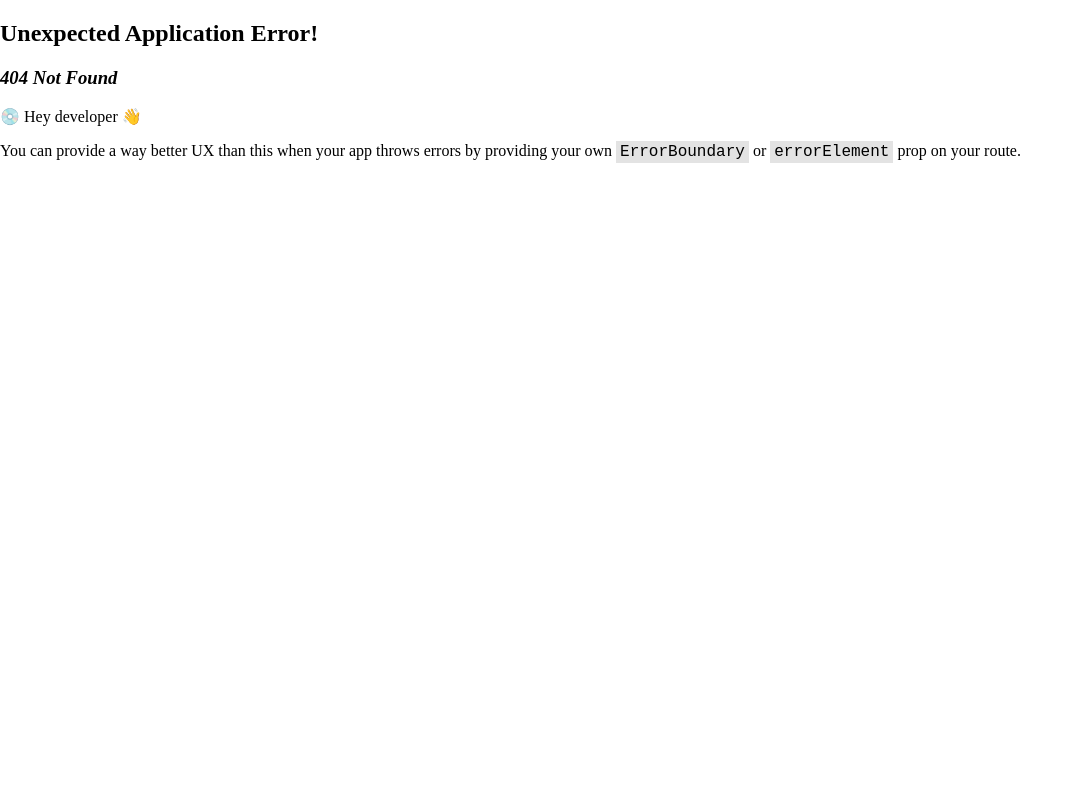
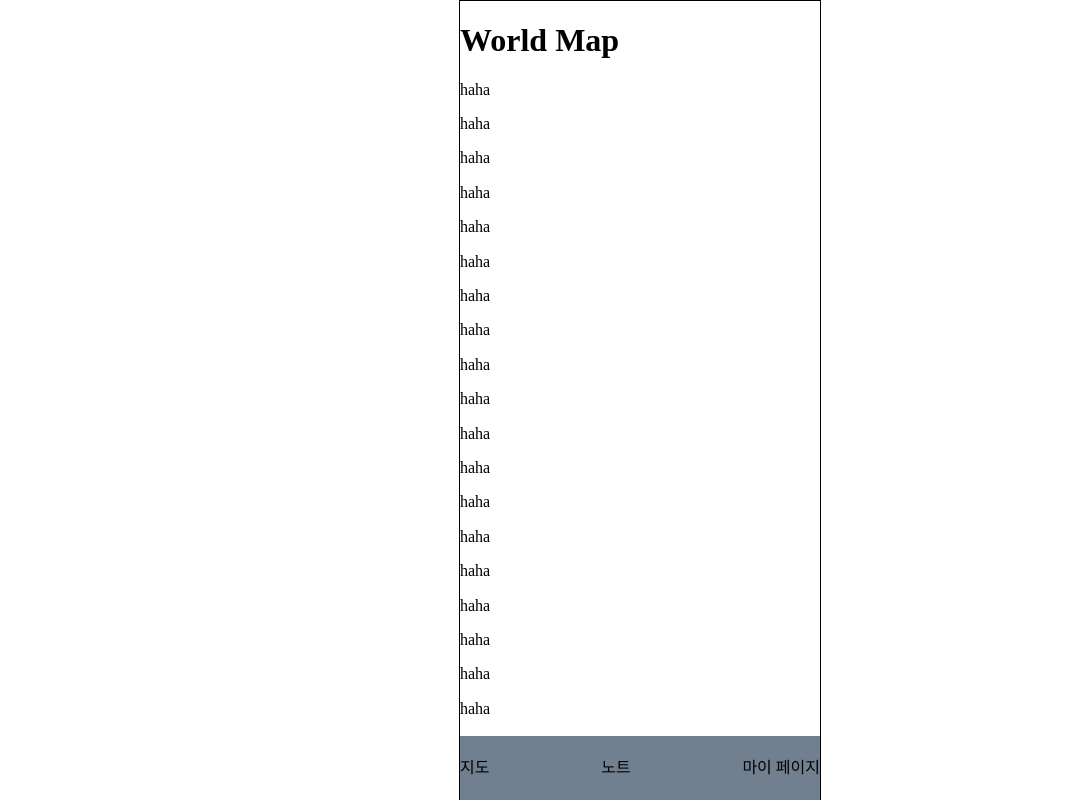
Before and after one commit to teo-sprint-16-3/client, a React (Vite) app: page /map in a window 1280 px wide. Before the commit this address had no page. Shown: the top 800 px of the page, without its empty margins (0-1080 px from the left). Built offline with nearby package versions, Linux system fonts and the light colour scheme.

Commit message:
feat: GNB 컴포넌트 추가

```diff
--- a/src/App.tsx
+++ b/src/App.tsx
@@ -1,10 +1,11 @@
 import { NavLink } from "react-router-dom";
+import DefaultLayout from "./components/DefaultLayout";
 
 export default function App() {
   return (
-    <>
+    <DefaultLayout>
       <h2>Hello from App</h2>
       <NavLink to="/sample">Sample Page</NavLink>
-    </>
+    </DefaultLayout>
   );
 }
--- /dev/null
+++ b/src/components/DefaultLayout/index.module.scss
@@ -0,0 +1,13 @@
+.mostOuterWrapper {
+  display: flex;
+  justify-content: center;
+  align-items: center;
+}
+
+.layout {
+  width: 360px;
+  height: 100%;
+  min-height: 100vh;
+  border: 1px solid black;
+  position: relative;
+}
--- /dev/null
+++ b/src/components/DefaultLayout/index.tsx
@@ -0,0 +1,17 @@
+import GNB from "../GNB";
+import s from "./index.module.scss";
+
+interface DefaultLayoutProps {
+  children: React.ReactNode;
+}
+
+export default function DefaultLayout({ children }: DefaultLayoutProps) {
+  return (
+    <div className={s.mostOuterWrapper}>
+      <div className={s.layout}>
+        <div>{children}</div>
+        <GNB />
+      </div>
+    </div>
+  );
+}
--- /dev/null
+++ b/src/components/GNB/index.module.scss
@@ -0,0 +1,16 @@
+.gnbWrapper {
+  position: fixed;
+  bottom: 0;
+  left: 0;
+  right: 0;
+  width: inherit;
+  height: 64px;
+  background: slategray;
+  display: flex;
+  align-items: center;
+  justify-content: space-between;
+  margin: 0 auto;
+}
+
+.mapSection {
+}
--- /dev/null
+++ b/src/components/GNB/index.tsx
@@ -0,0 +1,11 @@
+import s from "./index.module.scss";
+
+export default function GNB() {
+  return (
+    <div className={s.gnbWrapper}>
+      <div>지도</div>
+      <div>노트</div>
+      <div>마이 페이지</div>
+    </div>
+  );
+}
--- a/src/components/WorldMap/index.tsx
+++ b/src/components/WorldMap/index.tsx
@@ -2,6 +2,56 @@ export default function WorldMap() {
   return (
     <div>
       <h1>World Map</h1>
+      <p>haha</p>
+      <p>haha</p>
+      <p>haha</p>
+      <p>haha</p>
+      <p>haha</p>
+      <p>haha</p>
+      <p>haha</p>
+      <p>haha</p>
+      <p>haha</p>
+      <p>haha</p>
+      <p>haha</p>
+      <p>haha</p>
+      <p>haha</p>
+      <p>haha</p>
+      <p>haha</p>
+      <p>haha</p>
+      <p>haha</p>
+      <p>haha</p>
+      <p>haha</p>
+      <p>haha</p>
+      <p>haha</p>
+      <p>haha</p>
+      <p>haha</p>
+      <p>haha</p>
+      <p>haha</p>
+      <p>haha</p>
+      <p>haha</p>
+      <p>haha</p>
+      <p>haha</p>
+      <p>haha</p>
+      <p>haha</p>
+      <p>haha</p>
+      <p>haha</p>
+      <p>haha</p>
+      <p>haha</p>
+      <p>haha</p>
+      <p>haha</p>
+      <p>haha</p>
+      <p>haha</p>
+      <p>haha</p>
+      <p>haha</p>
+      <p>haha</p>
+      <p>haha</p>
+      <p>haha</p>
+      <p>haha</p>
+      <p>haha</p>
+      <p>haha</p>
+      <p>haha</p>
+      <p>haha</p>
+      <p>haha</p>
     </div>
   );
 }
--- a/src/main.tsx
+++ b/src/main.tsx
@@ -1,12 +1,15 @@
 import React from "react";
 import ReactDOM from "react-dom/client";
 import { RouterProvider } from "react-router-dom";
+import DefaultLayout from "./components/DefaultLayout";
 import "./styles/index.scss";
 import "normalize.css";
 import { router } from "./routes.tsx";
 
 ReactDOM.createRoot(document.getElementById("root")!).render(
   <React.StrictMode>
-    <RouterProvider router={router} />
+    <DefaultLayout>
+      <RouterProvider router={router} />
+    </DefaultLayout>
   </React.StrictMode>,
 );
--- a/src/routes.tsx
+++ b/src/routes.tsx
@@ -2,6 +2,7 @@ import { createBrowserRouter } from "react-router-dom";
 import App from "./App";
 import Sample from "./components/Sample";
 import MyPage from "./pages/MyPage";
+import WorldMap from "./components/WorldMap";
 
 export const router = createBrowserRouter([
   {
@@ -16,4 +17,8 @@ export const router = createBrowserRouter([
     path: "/mypage",
     element: <MyPage />,
   },
+  {
+    path: "/map",
+    element: <WorldMap />,
+  },
 ]);
```
